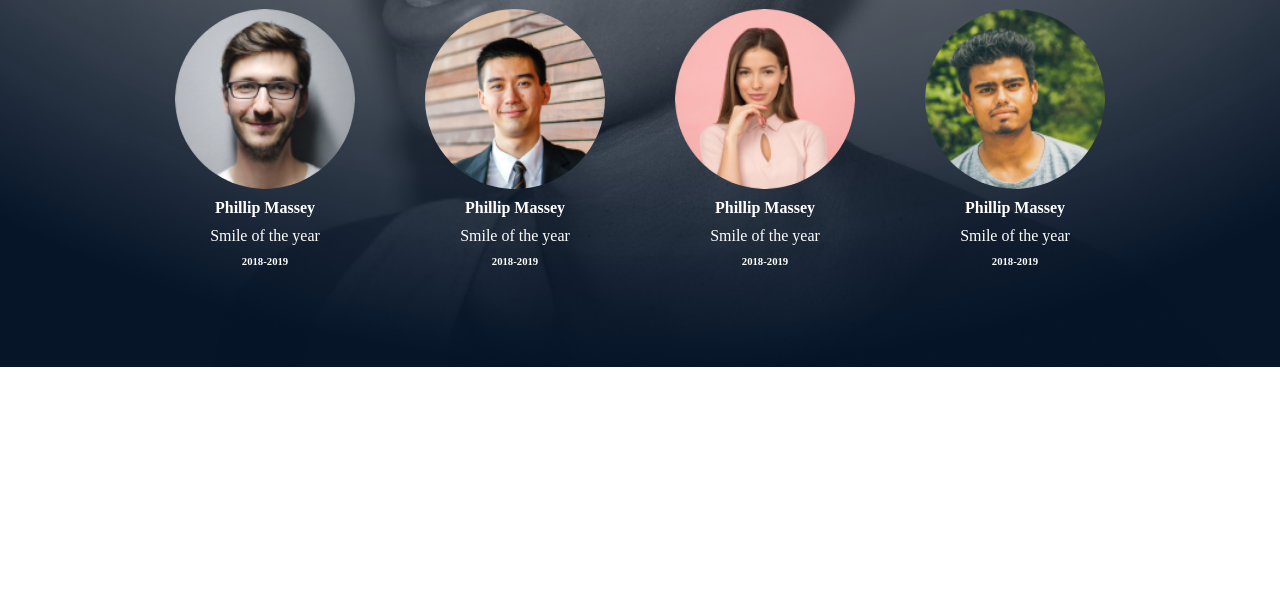
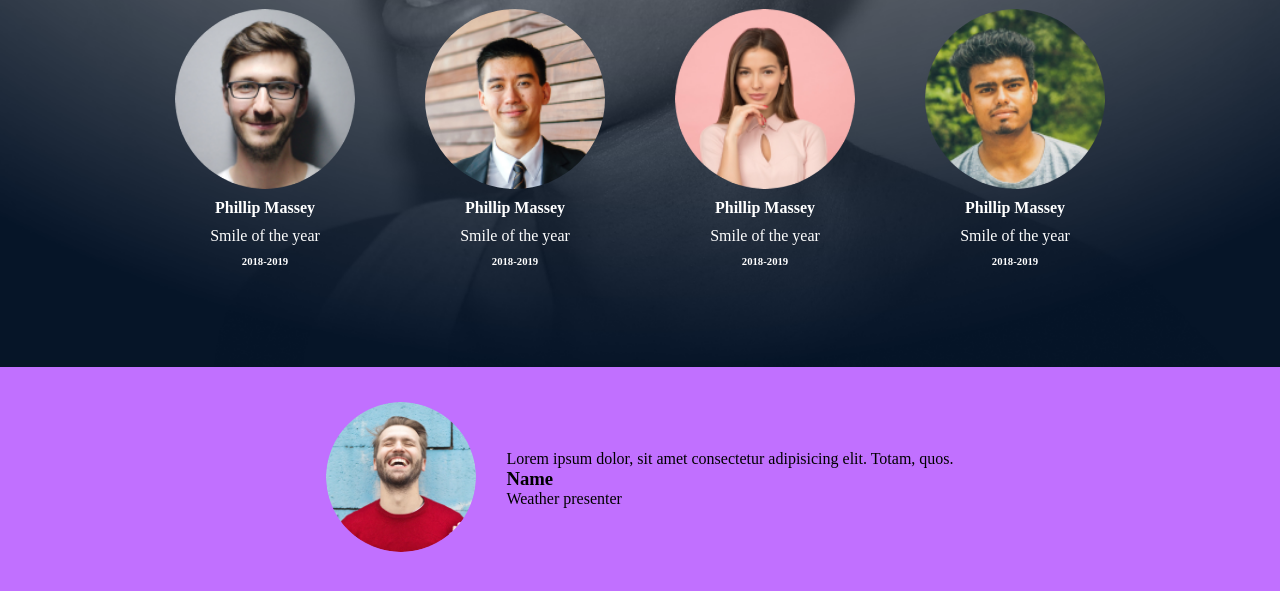
Before and after one commit to zfarmertic/alx_html_css, a plain HTML site: page css_advanced/index.html in a window 1280 px wide. Shown: the part 511-1102 px from the top of the page. Before the commit the page ends 878 px from the top, so only its background shows below. Drawn offline with Linux system fonts and the light colour scheme.

Commit message:
styles and header added

```diff
--- a/css_advanced/index.html
+++ b/css_advanced/index.html
@@ -60,5 +60,19 @@
         </div>
     </div>
     </header>
+    <main>
+        <section style="background-color: hsla(274, 100%, 72%, 1);">
+            <div class="quotes">
+                <div>
+                    <img src="./images/5.png" alt="">
+                </div>
+                <div>
+                    <blockquote>Lorem ipsum dolor, sit amet consectetur adipisicing elit. Totam, quos.</blockquote>
+                    <h3>Name</h3>
+                    <p>Weather presenter</p>
+                </div>
+            </div>
+        </section>
+    </main>
 </body>
 </html>
--- a/css_advanced/styles.css
+++ b/css_advanced/styles.css
@@ -93,3 +93,18 @@
 .LearnSpan{
     color: hsla(274, 100%, 72%, 1);
 }
+.quotes{
+    width: 90%;
+    margin: 0 auto;
+    display: flex;
+    align-items: center;
+    justify-content: center;
+    gap: 30px;
+    padding-top: 35px;
+    padding-bottom: 35px;
+}
+.quotes img{
+    width: 150px;
+    height: 150px;
+    border-radius: 50%;
+}
```
